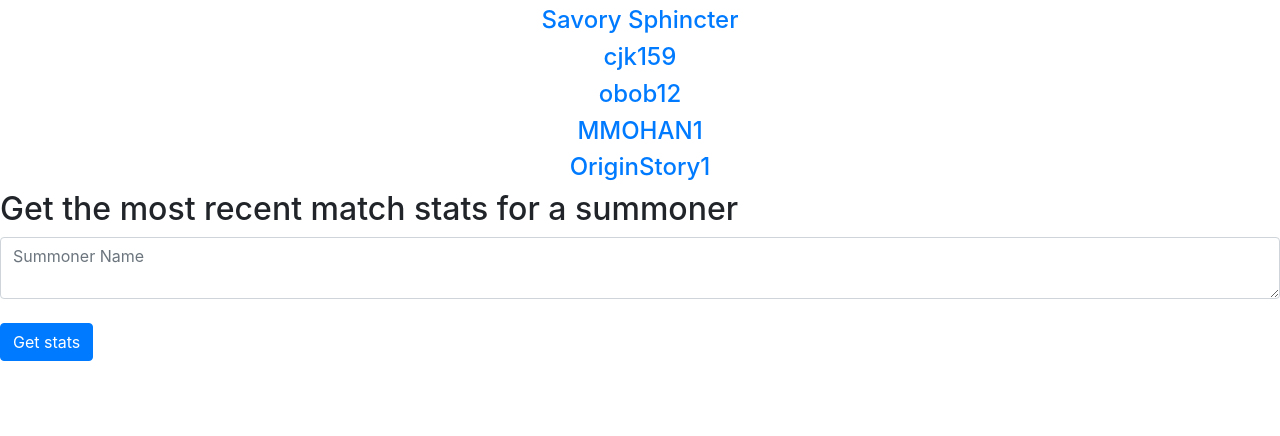
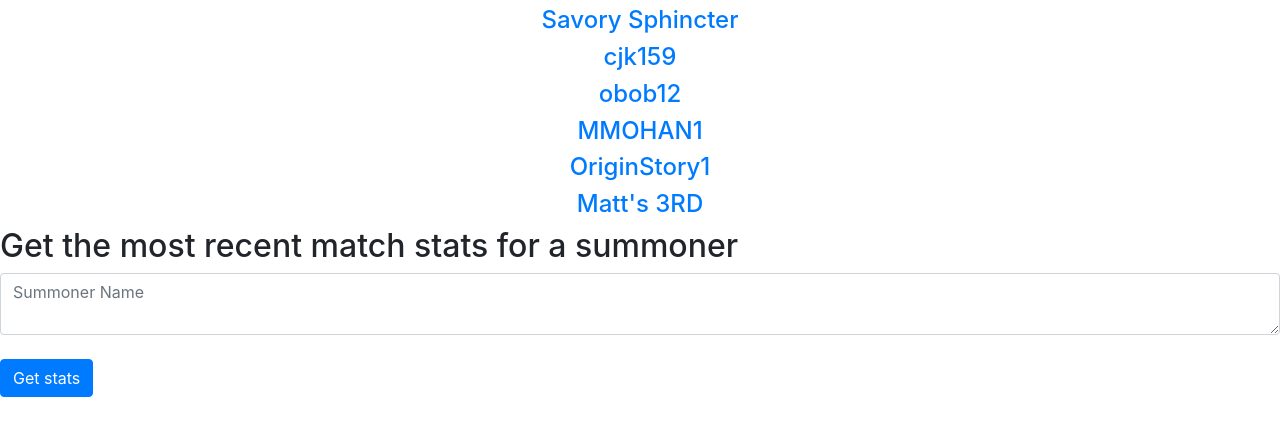
Before and after one commit to Randall-Ryan/Flask-AI-Project, a Flask app: page /league-form in a window 1280 px wide. Shown: the part 213-649 px from the top of the page. Run offline with Flask 2, Linux system fonts and the light colour scheme; the visitor is signed in with stand-in values (Sample User, id 1); data comes from the database, SQL or seed files in the repository; some libraries are stand-ins or nearby versions.

Commit message:
First Commit Baby

```diff
--- a/website/templates/league_form.html
+++ b/website/templates/league_form.html
@@ -12,6 +12,7 @@ content %}
   <a href="match/obob12"><h4>obob12</h4></a>
   <a href="match/MMOHAN1"><h4>MMOHAN1</h4></a>
   <a href="match/OriginStory1"><h4>OriginStory1</h4></a>
+  <a href="match/ADMGCONLY1"><h4>Matt's 3RD</h4></a>
 </div>
 
 <form method="POST">
```
